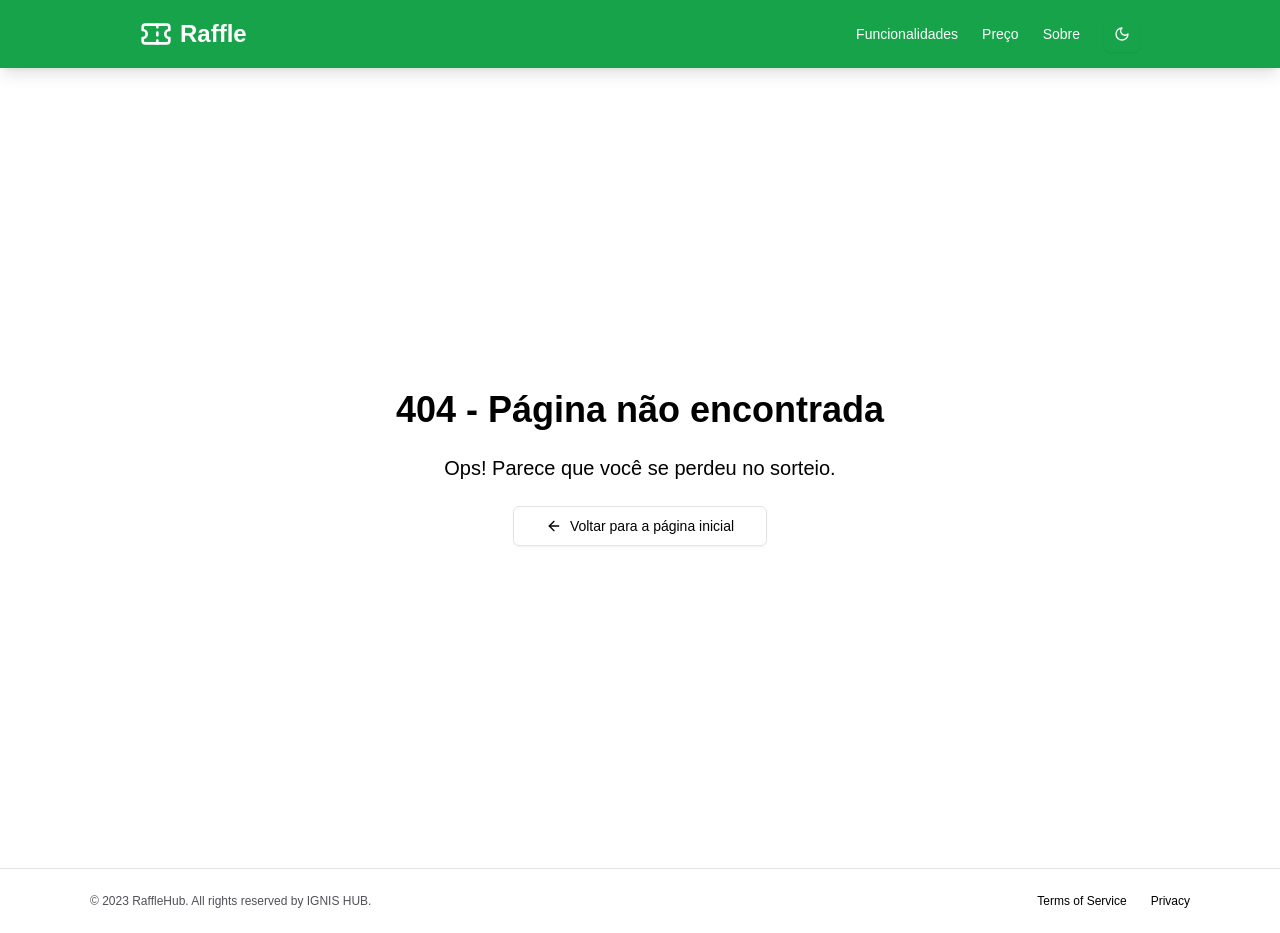
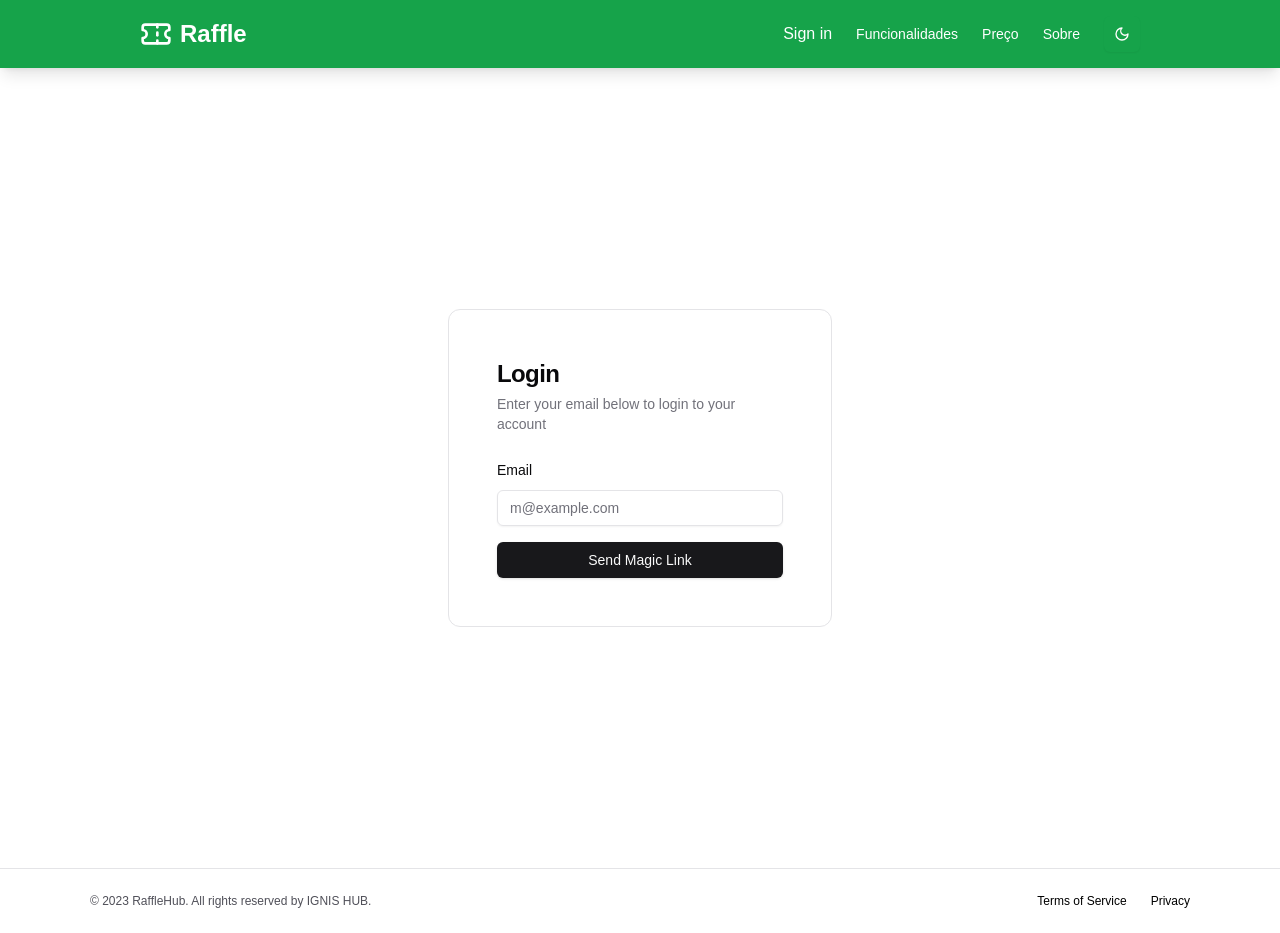
Before and after one commit to isaacmarcos-oficial/raffle, a Next.js app: page /login in a window 1280 px wide. Before the commit this address had no page. Built offline with nearby package versions, Linux system fonts and the light colour scheme; no server answers.

Commit message:
Integra com o next-auth e autentica usuário

```diff
--- a/package.json
+++ b/package.json
@@ -10,16 +10,19 @@
     "lint": "next lint"
   },
   "dependencies": {
+    "@next-auth/prisma-adapter": "^1.0.7",
     "@prisma/client": "^6.0.0",
     "@prisma/extension-accelerate": "^1.2.1",
     "@radix-ui/react-icons": "^1.3.2",
     "@radix-ui/react-menubar": "^1.1.2",
+    "bcrypt": "^5.1.1",
     "class-variance-authority": "^0.7.1",
     "clsx": "^2.1.1",
     "cmdk": "^1.0.4",
     "embla-carousel-react": "^8.5.1",
     "lucide-react": "^0.462.0",
     "next": "15.0.3",
+    "next-auth": "^4.24.11",
     "next-themes": "^0.4.3",
     "radix-ui": "^1.0.1",
     "react": "19.0.0-rc-66855b96-20241106",
@@ -33,6 +36,7 @@
     "vaul": "^1.1.1"
   },
   "devDependencies": {
+    "@types/bcrypt": "^5",
     "@types/node": "^20",
     "@types/react": "^18",
     "@types/react-dom": "^18",
--- /dev/null
+++ b/src/app/api/auth/[...nextauth]/route.ts
@@ -0,0 +1,15 @@
+import NextAuth from "next-auth";
+import Google from "next-auth/providers/google";
+
+export const options = {
+  providers: [
+    Google({
+      clientId: process.env.GOOGLE_CLIENT_ID ?? "",
+      clientSecret: process.env.GOOGLE_CLIENT_SECRET ?? "",
+    }),
+  ],
+};
+
+export const handler = NextAuth(options);
+
+export { handler as GET, handler as POST };
--- a/src/app/layout.tsx
+++ b/src/app/layout.tsx
@@ -3,17 +3,23 @@ import "./globals.css";
 import Header from "@/components/header";
 import Footer from "@/components/footer";
 import { ThemeProvider } from "@/components/theme-provider";
+import { Session } from "next-auth";
+import SessionProviderClientComponent from "@/providers/SessionProvider";
+
 
 export const metadata: Metadata = {
   title: "IGNIS HUB | Transformando ideias em realidade digital",
   description: "Desenvolvemos sistemas e sites web personalizados para impulsionar seu negócio",
 };
 
-export default function RootLayout({
-  children,
+
+export default async function RootLayout({
+  children, session
 }: Readonly<{
   children: React.ReactNode;
+  session: Session | null
 }>) {
+
   return (
     <html lang="pt-br">
       <head>
@@ -26,11 +32,13 @@ export default function RootLayout({
           enableSystem
           disableTransitionOnChange
         >
-          <Header />
-          {children}
-          <Footer />
+          <SessionProviderClientComponent session={session}>
+            <Header />
+            {children}
+            <Footer />
+          </SessionProviderClientComponent>
         </ThemeProvider>
       </body>
-    </html>
+    </html >
   );
 }
--- /dev/null
+++ b/src/app/login/_components/auth-form.tsx
@@ -0,0 +1,72 @@
+'use client'
+
+import {
+  CardTitle,
+  CardDescription,
+  CardHeader,
+  CardContent,
+  Card,
+} from '@/components/ui/card'
+import { Label } from '@/components/ui/label'
+import { Input } from '@/components/ui/input'
+import { Button } from '@/components/ui/button'
+import { useForm } from 'react-hook-form'
+// import { signIn } from 'next-auth/react'
+import { toast } from '@/components/ui/use-toast'
+
+export default function AuthForm() {
+  const form = useForm()
+
+  const handleSubmit = form.handleSubmit(async (data) => {
+    console.log(data)
+    // try {
+    //   await signIn('nodemailer', { email: data.email, redirect: false })
+    //   toast({
+    //     title: 'Magic Link Sent',
+    //     description: 'Check your email for the magic link to login',
+    //   })
+    // } catch (error) {
+    //   toast({
+    //     title: 'Error',
+    //     description: 'An error ocurred. Please try again',
+    //   })
+    // }
+  })
+
+  return (
+    <div className="flex mx-auto my-auto justify-center items-center h-[100vh]">
+      <Card className="mx-auto max-w-sm">
+        <CardHeader className="space-y-1">
+          <CardTitle className="text-2xl font-bold">Login</CardTitle>
+          <CardDescription>
+            Entre com seu email abaixo para acessar sua conta
+
+          </CardDescription>
+        </CardHeader>
+        <CardContent>
+          <form onSubmit={handleSubmit}>
+            <div className="space-y-4">
+              <div className="space-y-2">
+                <Label htmlFor="email">Email</Label>
+                <Input
+                  id="email"
+                  placeholder="m@example.com"
+                  required
+                  type="email"
+                  {...form.register('email')}
+                />
+              </div>
+              <Button
+                className="w-full"
+                type="submit"
+                disabled={form.formState.isSubmitting}
+              >
+                {form.formState.isSubmitting ? 'Sending' : 'Send Magic Link'}
+              </Button>
+            </div>
+          </form>
+        </CardContent>
+      </Card>
+    </div>
+  )
+}
--- /dev/null
+++ b/src/app/login/page.tsx
@@ -0,0 +1,71 @@
+'use client'
+
+import {
+  CardTitle,
+  CardDescription,
+  CardHeader,
+  CardContent,
+  Card,
+} from '@/components/ui/card'
+import { Label } from '@/components/ui/label'
+import { Input } from '@/components/ui/input'
+import { Button } from '@/components/ui/button'
+import { useForm } from 'react-hook-form'
+// import { signIn } from 'next-auth/react'
+import { toast } from '@/components/ui/use-toast'
+
+export default function Auth() {
+  const form = useForm()
+
+  const handleSubmit = form.handleSubmit(async (data) => {
+    console.log(data)
+    // try {
+    //   await signIn('nodemailer', { email: data.email, redirect: false })
+    //   toast({
+    //     title: 'Magic Link Sent',
+    //     description: 'Check your email for the magic link to login',
+    //   })
+    // } catch (error) {
+    //   toast({
+    //     title: 'Error',
+    //     description: 'An error ocurred. Please try again',
+    //   })
+    // }
+  })
+
+  return (
+    <div className="flex mx-auto my-auto justify-center items-center h-[100vh]">
+      <Card className="mx-auto max-w-sm">
+        <CardHeader className="space-y-1">
+          <CardTitle className="text-2xl font-bold">Login</CardTitle>
+          <CardDescription>
+            Enter your email below to login to your account
+          </CardDescription>
+        </CardHeader>
+        <CardContent>
+          <form onSubmit={handleSubmit}>
+            <div className="space-y-4">
+              <div className="space-y-2">
+                <Label htmlFor="email">Email</Label>
+                <Input
+                  id="email"
+                  placeholder="m@example.com"
+                  required
+                  type="email"
+                  {...form.register('email')}
+                />
+              </div>
+              <Button
+                className="w-full"
+                type="submit"
+                disabled={form.formState.isSubmitting}
+              >
+                {form.formState.isSubmitting ? 'Sending' : 'Send Magic Link'}
+              </Button>
+            </div>
+          </form>
+        </CardContent>
+      </Card>
+    </div>
+  )
+}
--- /dev/null
+++ b/src/app/profile/page.tsx
@@ -0,0 +1,15 @@
+import { signIn } from "@/auth"
+import { Button } from "@/components/ui/button"
+
+export default function SignIn() {
+  return (
+    <form
+      action={async () => {
+        "use server"
+        await signIn("google")
+      }}
+    >
+      <Button type="submit">Signin with Google</Button>
+    </form>
+  )
+}
--- /dev/null
+++ b/src/auth.ts
@@ -0,0 +1,9 @@
+import NextAuth from "next-auth";
+import GoogleProvider from "next-auth/providers/google";
+
+export const { handlers, signIn, signOut, auth } = NextAuth({
+  providers: [GoogleProvider({
+    clientId: process.env.GOOGLE_CLIENT_ID || "",
+    clientSecret: process.env.GOOGLE_CLIENT_SECRET || "",
+  })],
+});
--- /dev/null
+++ b/src/components/authButton.tsx
@@ -0,0 +1,20 @@
+"use client";
+import { signIn, signOut, useSession } from "next-auth/react";
+
+export default function AuthButton() {
+  const { data: session } = useSession();
+
+  if (session) {
+    return (
+      <>
+        {session?.user?.name} <br />
+        <button onClick={() => signOut()}>Sign out</button>
+      </>
+    );
+  }
+  return (
+    <>
+      <button onClick={() => signIn()}>Sign in</button>
+    </>
+  );
+}
--- a/src/components/header.tsx
+++ b/src/components/header.tsx
@@ -2,6 +2,7 @@ import React from 'react';
 import { Ticket } from 'lucide-react';
 import Link from 'next/link';
 import { ModeToggle } from './ModeTogle';
+import AuthButton from './authButton';
 
 export default function Header() {
   return (
@@ -14,6 +15,10 @@ export default function Header() {
 
 
         <nav className="ml-auto items-center flex gap-4 sm:gap-6">
+          <AuthButton/>
+          {/* <Link className="text-sm font-semibold hover:underline underline-offset-4" href="/login">
+            Login
+          </Link> */}
           <Link className="text-sm font-medium hover:underline underline-offset-4" href="#features">
             Funcionalidades
           </Link>
@@ -23,7 +28,7 @@ export default function Header() {
           <Link className="text-sm font-medium hover:underline underline-offset-4" href="#">
             Sobre
           </Link>
-          <ModeToggle/>
+          <ModeToggle />
         </nav>
       </div>
     </header>
--- /dev/null
+++ b/src/providers/SessionProvider.tsx
@@ -0,0 +1,14 @@
+"use client";
+
+import { Session } from "next-auth";
+import { SessionProvider } from "next-auth/react";
+
+export default function SessionProviderClientComponent({
+  children,
+  session,
+}: {
+  children: React.ReactNode;
+  session: Session | null;
+}) {
+  return <SessionProvider session={session}>{children}</SessionProvider>;
+}
```
Also changed, not shown: src/app/dashboard/criar/page.tsx (added), 1 other file (tests, documents, lock files or other folders).
